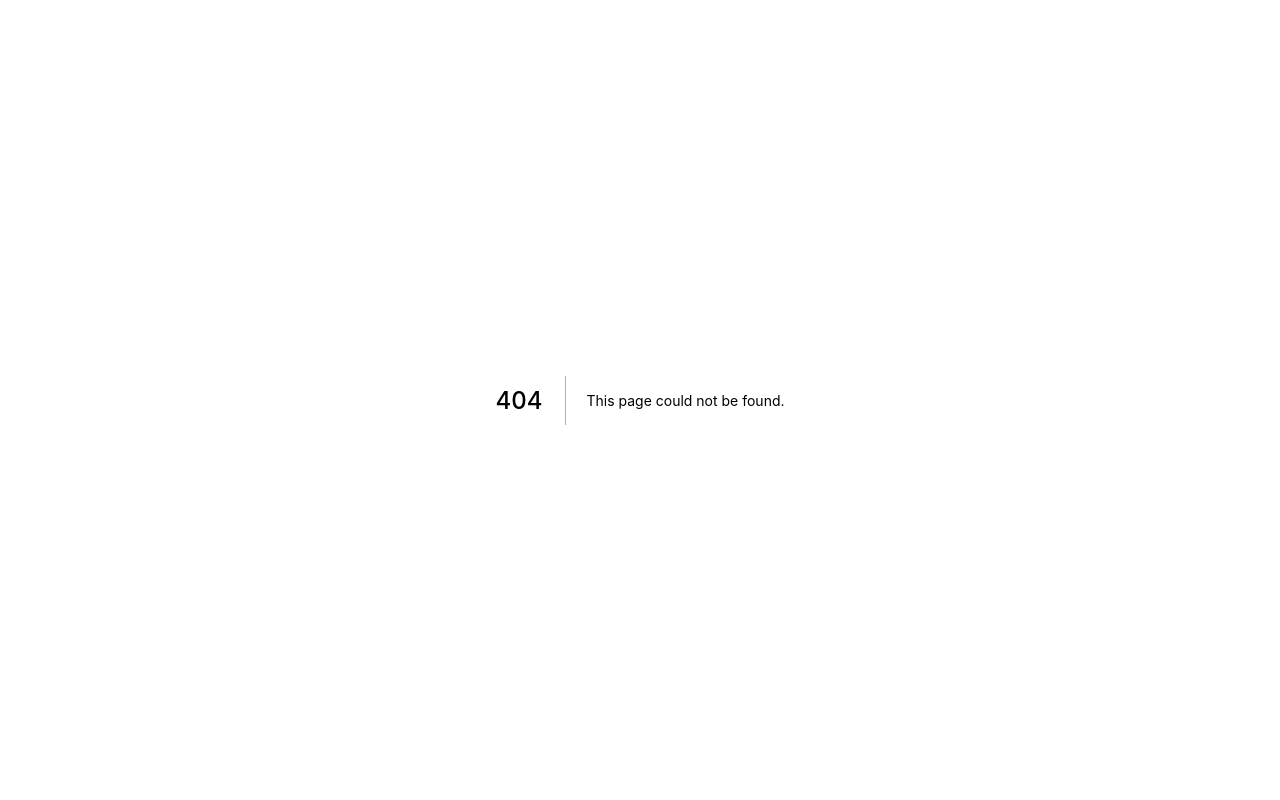
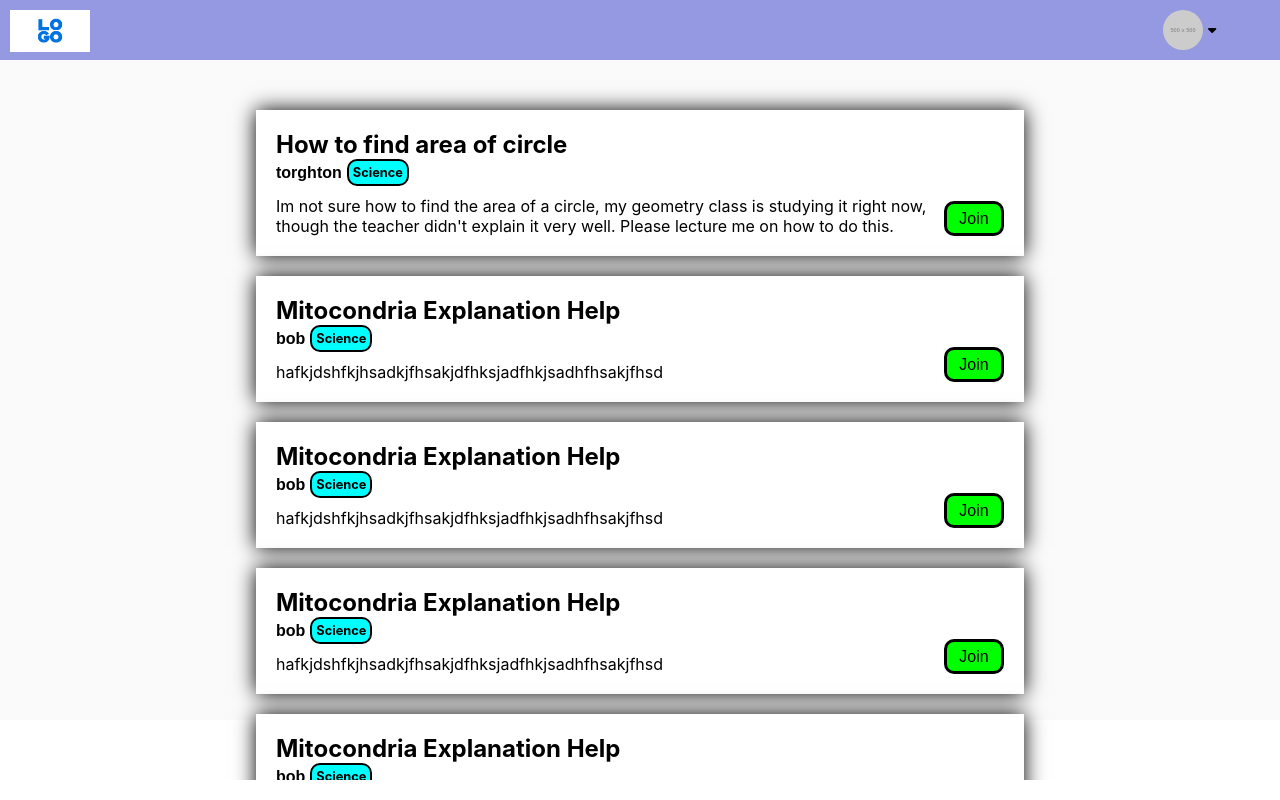
Before and after one commit to ShowerProductions/TeachMe, a Next.js app: page /dashboard/session in a window 1280 px wide. Before the commit this address had no page. Built offline with nearby package versions, Linux system fonts and the light colour scheme; no server answers; sample sign-in values are in the browser's storage.

Commit message:
Moved Session to its own page

```diff
--- a/components/Session.jsx
+++ b/components/Session.jsx
@@ -1,9 +1,14 @@
 import React from 'react';
 import PropTypes from 'prop-types';
 
+import { useRouter } from 'next/router';
+
 import utilStyles from '@styles/utils.module.css';
 
-const Session = ({ username, title, description, topic }) => {
+const Session = ({ id, username, title, description, topic }) => {
+  const router = useRouter();
+  console.log(id);
+
   return (
     <div className="session">
       <h1 className="title">{title}</h1>
@@ -12,7 +17,12 @@ const Session = ({ username, title, description, topic }) => {
         <h3 className="topic">{topic}</h3>
       </div>
       <p className="description">{description}</p>
-      <button className="join-button">Join</button>
+      <button
+        onClick={() => router.push(`/dashboard/session/${id}`)}
+        className="join-button"
+      >
+        Join
+      </button>
       <style jsx>
         {`
           .session {
@@ -20,11 +30,8 @@ const Session = ({ username, title, description, topic }) => {
             display: flex;
             flex-flow: column nowrap;
             justify-content: flex-start;
-            border: 3px solid black;
-            border-left: none;
-            border-right: none;
-            border-top: 0;
-            background-color: rgb(200, 200, 200);
+            background-color: white;
+            box-shadow: 0 0 20px black;
             padding: 20px;
             width: 100%;
             height: 200px;
@@ -93,6 +100,7 @@ const Session = ({ username, title, description, topic }) => {
 };
 
 Session.propTypes = {
+  id: PropTypes.number,
   username: PropTypes.string,
   title: PropTypes.string,
   description: PropTypes.string,
--- a/pages/dashboard/index.js
+++ b/pages/dashboard/index.js
@@ -44,12 +44,14 @@ export default function Dashboard() {
         <Panel>
           <div className={`panel__center ${utilStyles.fullspace}`}>
             <Session
+              id={1231}
               username="torghton"
               title="How to find area of circle"
               description="Im not sure how to find the area of a circle, my geometry class is studying it right now, though the teacher didn't explain it very well. Please lecture me on how to do this."
               topic="Science"
             />
             <Session
+              id={2}
               username="bob"
               title="Mitocondria Explanation Help"
               description="hafkjdshfkjhsadkjfhsakjdfhksjadfhkjsadhfhsakjfhsd"
@@ -109,7 +111,6 @@ export default function Dashboard() {
 
 export async function getServerSideProps({ req }) {
   const session = await getSession({ req });
-  console.log(session);
 
   if (session === null) {
     return {
--- /dev/null
+++ b/pages/dashboard/session/index.js
@@ -0,0 +1,80 @@
+import React from 'react';
+import { getSession } from 'next-auth/react';
+
+import Session from '@components/Session';
+import Layout from '@components/Layout';
+
+const index = (props) => {
+  return (
+    <Layout navbar>
+      <main>
+        <Session
+          id={4}
+          username="torghton"
+          title="How to find area of circle"
+          description="Im not sure how to find the area of a circle, my geometry class is studying it right now, though the teacher didn't explain it very well. Please lecture me on how to do this."
+          topic="Science"
+        />
+        <Session
+          id={2}
+          username="bob"
+          title="Mitocondria Explanation Help"
+          description="hafkjdshfkjhsadkjfhsakjdfhksjadfhkjsadhfhsakjfhsd"
+          topic="Science"
+        />
+        <Session
+          id={2}
+          username="bob"
+          title="Mitocondria Explanation Help"
+          description="hafkjdshfkjhsadkjfhsakjdfhksjadfhkjsadhfhsakjfhsd"
+          topic="Science"
+        />
+        <Session
+          id={2}
+          username="bob"
+          title="Mitocondria Explanation Help"
+          description="hafkjdshfkjhsadkjfhsakjdfhksjadfhkjsadhfhsakjfhsd"
+          topic="Science"
+        />
+        <Session
+          id={2}
+          username="bob"
+          title="Mitocondria Explanation Help"
+          description="hafkjdshfkjhsadkjfhsakjdfhksjadfhkjsadhfhsakjfhsd"
+          topic="Science"
+        />
+      </main>
+      <style jsx>{`
+        main {
+          display: flex;
+          flex-flow: column nowrap;
+          justify-content: flex-start;
+          align-items: center;
+          align-content: center;
+          gap: 20px;
+          width: 100%;
+          height: 100%;
+          padding: 50px 20%;
+          overflow-y: auto;
+          overflow-x: hidden;
+        }
+      `}</style>
+    </Layout>
+  );
+};
+
+export async function getServerSideProps({ req }) {
+  const session = await getSession({ req });
+
+  if (session === null) {
+    return {
+      redirect: { destination: '/login' },
+    };
+  }
+
+  return {
+    props: {},
+  };
+}
+
+export default index;
```
